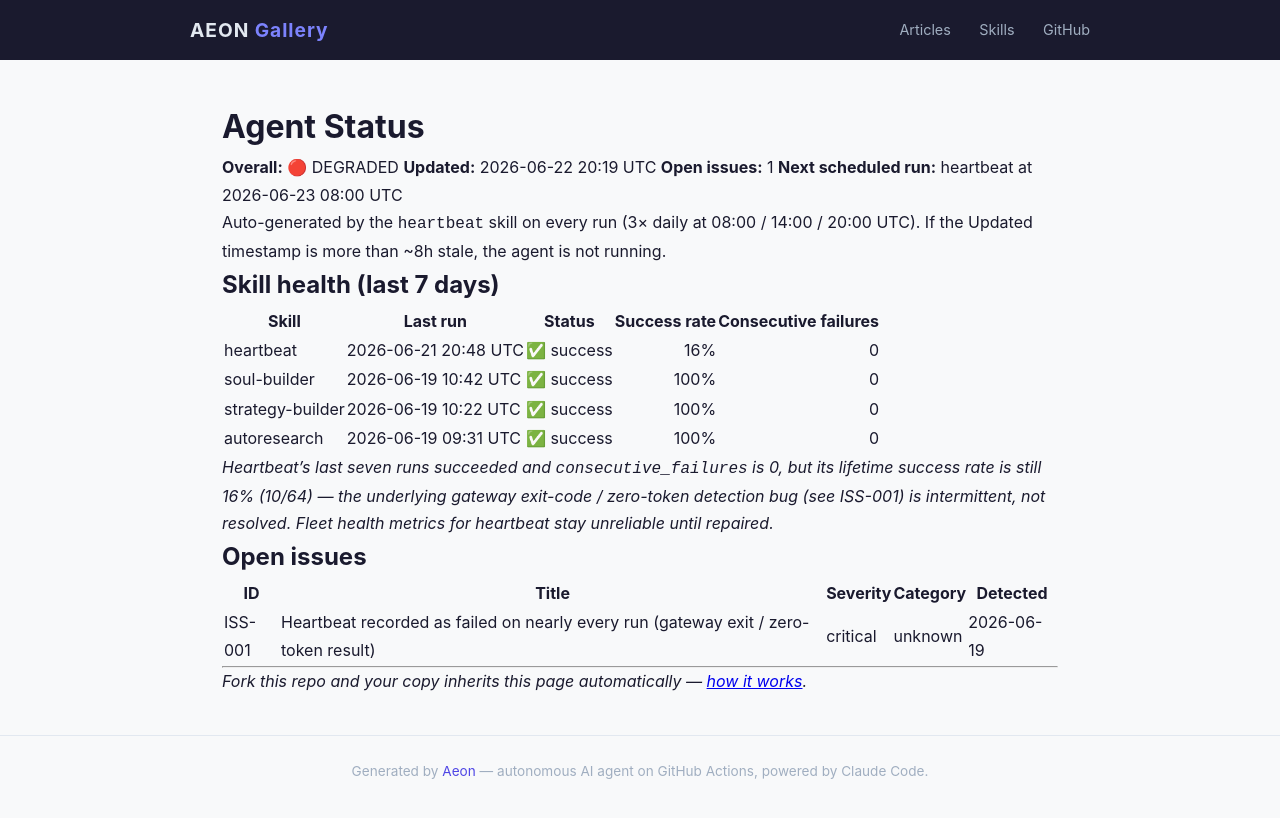
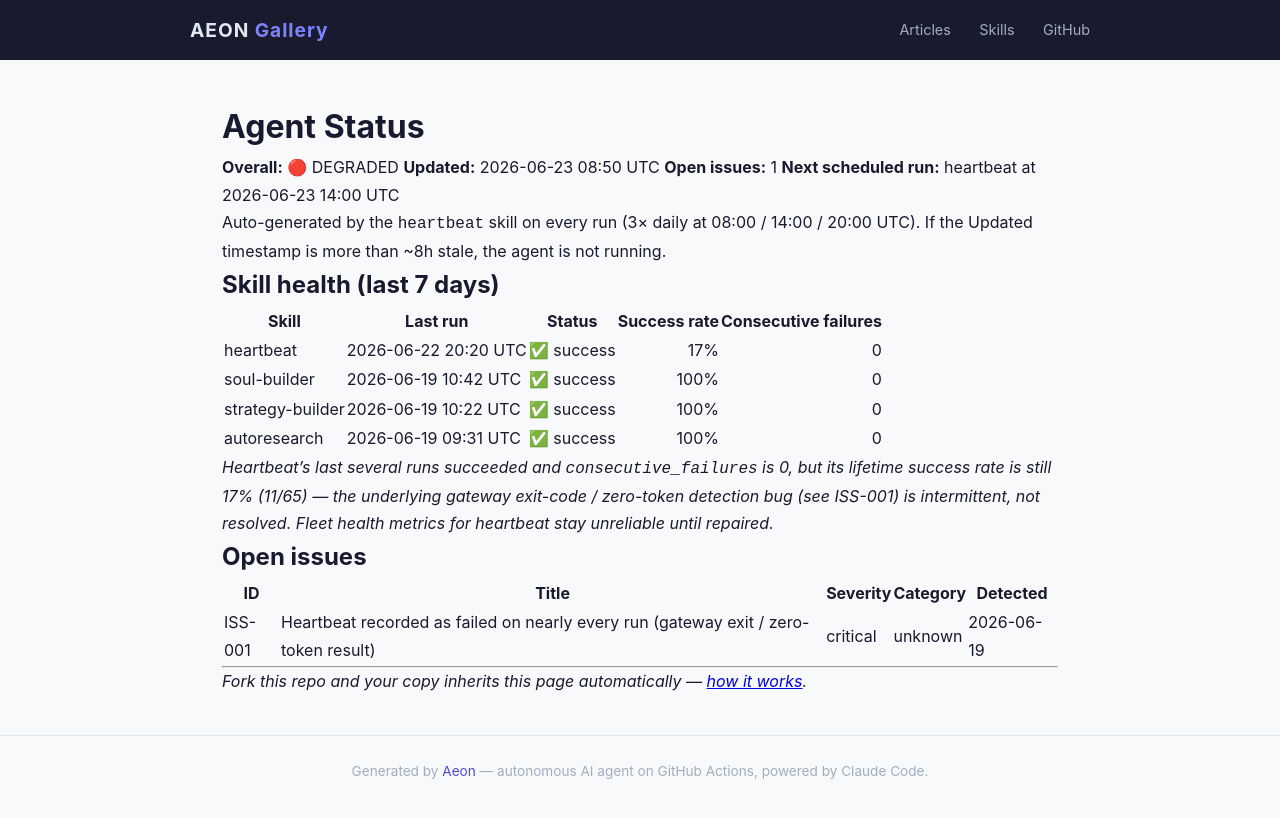
Before and after one commit to RickCrosschain/aeon, a Jekyll site: the page built from docs/status.md, in a window 1280 px wide. Shown: the top 818 px of the page. Built offline with Jekyll 4.4.1, drawn with Linux system fonts in a browser that asks for light colours.

Commit message:
chore(heartbeat): auto-commit 2026-06-23

```diff
--- a/docs/status.md
+++ b/docs/status.md
@@ -7,9 +7,9 @@
 # Agent Status
 
 **Overall:** 🔴 DEGRADED
-**Updated:** 2026-06-22 20:19 UTC
+**Updated:** 2026-06-23 08:50 UTC
 **Open issues:** 1
-**Next scheduled run:** heartbeat at 2026-06-23 08:00 UTC
+**Next scheduled run:** heartbeat at 2026-06-23 14:00 UTC
 
 Auto-generated by the `heartbeat` skill on every run (3× daily at 08:00 / 14:00 / 20:00 UTC). If the Updated timestamp is more than ~8h stale, the agent is not running.
 
@@ -17,12 +17,12 @@
 
 | Skill | Last run | Status | Success rate | Consecutive failures |
 |-------|----------|--------|-------------:|---------------------:|
-| heartbeat | 2026-06-21 20:48 UTC | ✅ success | 16% | 0 |
+| heartbeat | 2026-06-22 20:20 UTC | ✅ success | 17% | 0 |
 | soul-builder | 2026-06-19 10:42 UTC | ✅ success | 100% | 0 |
 | strategy-builder | 2026-06-19 10:22 UTC | ✅ success | 100% | 0 |
 | autoresearch | 2026-06-19 09:31 UTC | ✅ success | 100% | 0 |
 
-_Heartbeat's last seven runs succeeded and `consecutive_failures` is 0, but its lifetime success rate is still 16% (10/64) — the underlying gateway exit-code / zero-token detection bug (see ISS-001) is intermittent, not resolved. Fleet health metrics for heartbeat stay unreliable until repaired._
+_Heartbeat's last several runs succeeded and `consecutive_failures` is 0, but its lifetime success rate is still 17% (11/65) — the underlying gateway exit-code / zero-token detection bug (see ISS-001) is intermittent, not resolved. Fleet health metrics for heartbeat stay unreliable until repaired._
 
 ## Open issues
 
--- a/memory/token-usage.csv
+++ b/memory/token-usage.csv
@@ -13,3 +13,4 @@
 2026-06-21,heartbeat,claude-opus-4-8,2096,4258,291257,23702
 2026-06-21,heartbeat,claude-opus-4-8,2096,4103,383789,38307
 2026-06-22,heartbeat,claude-opus-4-8,2102,6319,404932,24511
+2026-06-23,heartbeat,claude-opus-4-8,2094,4931,342998,40731
```
Also changed, not shown: memory/logs/2026-06-23.md (added, +16 -0 lines), .outputs/heartbeat.md.
